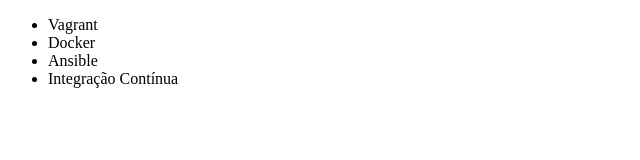
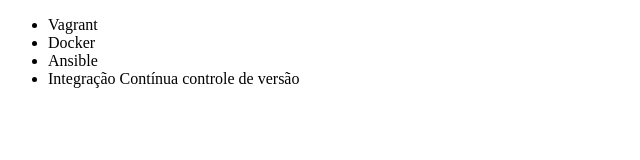
Before and after one commit to DablioDC/teste, a plain HTML site: page index.html in a window 1280 px wide. Shown: the whole page, without its empty margins (0-640 px from the left). Drawn offline with Linux system fonts and the light colour scheme.

Commit message:
Renomeando curso de integração continua

```diff
--- a/index.html
+++ b/index.html
@@ -9,7 +9,7 @@
         <li>Vagrant</li>
         <li>Docker</li>
         <li>Ansible</li>
-        <li>Integração Contínua</li>
+        <li>Integração Contínua controle de versão</li>
     </ul>
 </body>
 </html>
```
